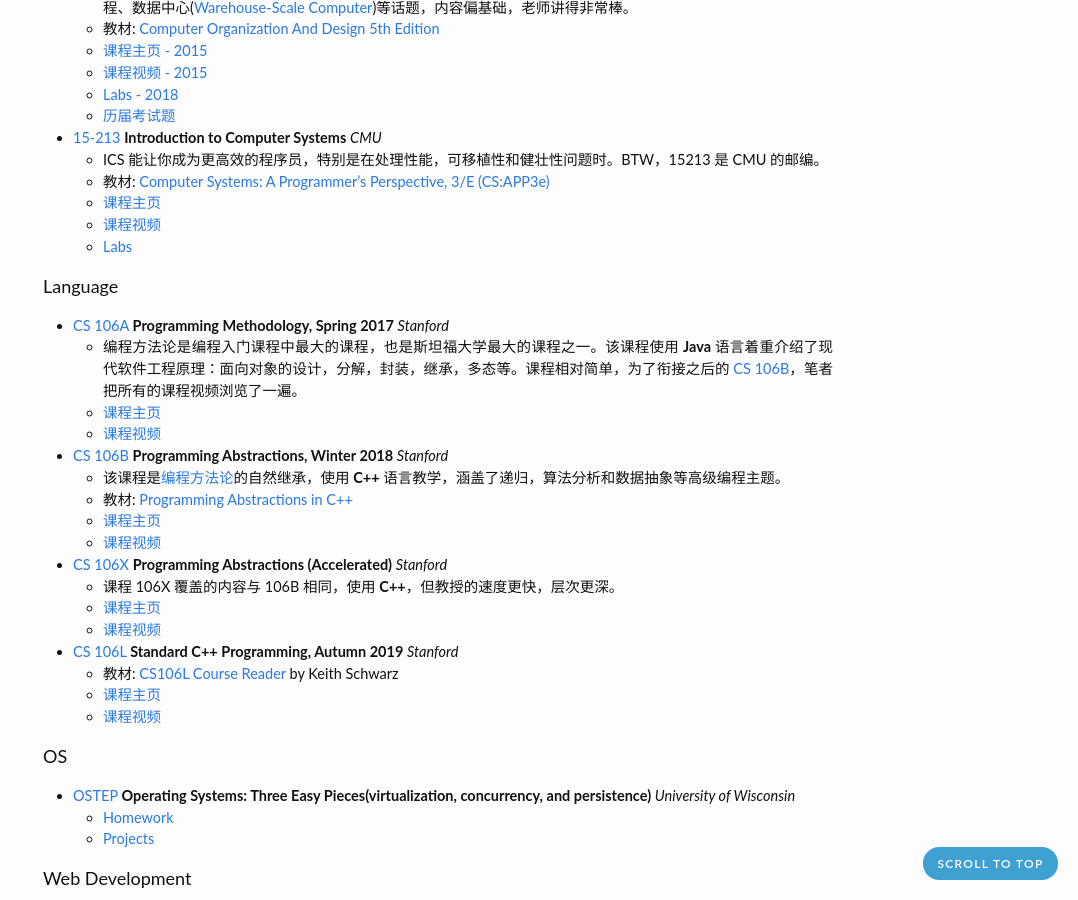
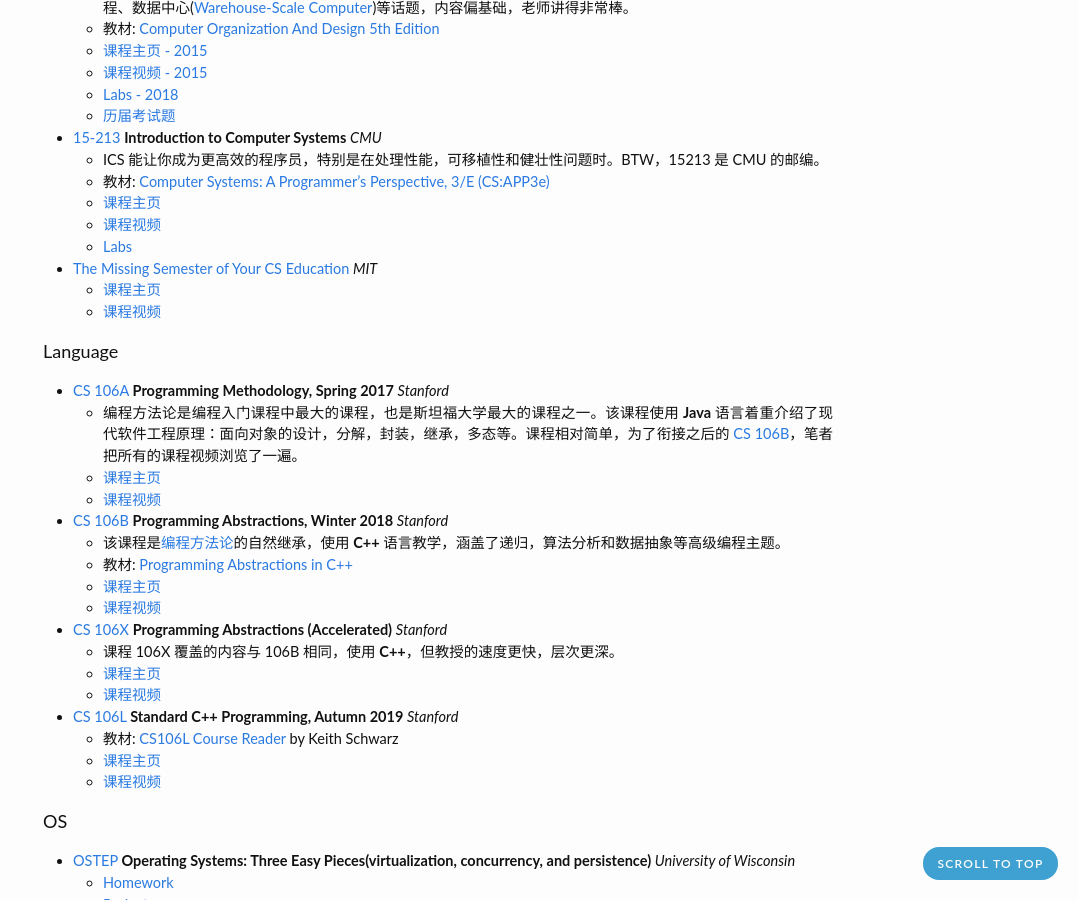
Before and after one commit to zhjwpku/zhjwpku.github.io, a Jekyll site: the page built from _posts/2018-09-16-awesome-cs-courses.md, in a window 1280 px wide and 900 px high, scrolled down 429 px. Shown: the whole window, without its empty margins (202-1280 px from the left). Built offline with Jekyll 4.4.1, drawn with Linux system fonts in a browser that asks for light colours; comment, search, counter and statistics services are not loaded.

Commit message:
Missing Semester
Signed-off-by: Zhao Junwang <zhjwpku@gmail.com>

```diff
--- a/_posts/2018-09-16-awesome-cs-courses.md
+++ b/_posts/2018-09-16-awesome-cs-courses.md
@@ -29,6 +29,10 @@
     - [课程主页][15213]
     - [课程视频][15213-video]
     - [Labs][15213-labs]
+
+- [The Missing Semester of Your CS Education][missing-semester] *MIT*
+    - [课程主页][missing-semester]
+    - [课程视频][missing-semester-video]
 
 #### Language
 
@@ -137,3 +141,5 @@
 [ss-08-slides]: https://nthu-datalab.github.io/webapp/slides/backend/01_Node_Backend.pdf
 [ss-09]: https://www.youtube.com/watch?v=7EI1wPfNko4&list=PLlPcwHqLqJDkLsH0P-TiAP_83XQaBWnAS
 [ss-10]: https://www.youtube.com/watch?v=umH1M5v2Aqc&list=PLlPcwHqLqJDnhXHlgF4tiKYN-K39zYMtR
+[missing-semester]: https://missing.csail.mit.edu/
+[missing-semester-video]: https://www.youtube.com/watch?v=Z56Jmr9Z34Q&list=PLyzOVJj3bHQuloKGG59rS43e29ro7I57J
```
